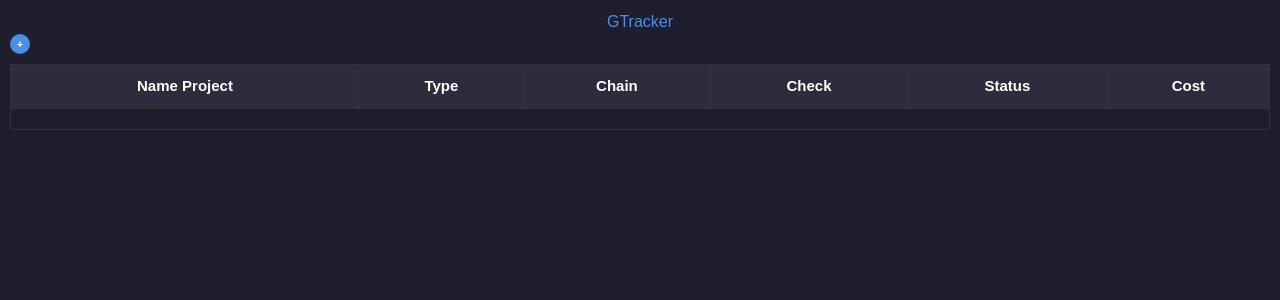
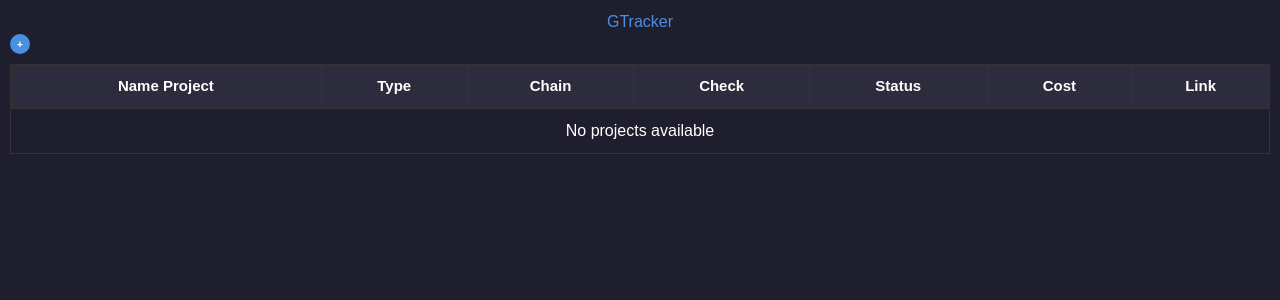
Before and after one commit to gardea22/GTracker, a Next.js app: page / in a window 1280 px wide. Shown: the top 300 px of the page. Built offline with nearby package versions, Linux system fonts and the light colour scheme.

Commit message:
Update page.tsx

```diff
--- a/app/page.tsx
+++ b/app/page.tsx
@@ -8,6 +8,7 @@ type Project = {
   chain: string;
   status: string;
   cost: number;
+  link: string | null; // Menambahkan field link
 };
 
 const Dashboard = () => {
@@ -20,12 +21,13 @@ const Dashboard = () => {
     chain: '',
     status: '',
     cost: 0,
+    link: '', // Menambahkan link pada formData
   });
 
   const handleSubmit = (e: React.FormEvent) => {
     e.preventDefault();
     setProjectList([...projectList, formData]);
-    setFormData({ name: '', type: '', chain: '', status: '', cost: 0 });
+    setFormData({ name: '', type: '', chain: '', status: '', cost: 0, link: '' });
     setShowModal(false);
   };
 
@@ -41,11 +43,11 @@ const Dashboard = () => {
     <div style={{ fontFamily: 'Arial, sans-serif', padding: '10px', backgroundColor: '#1e1e2f', minHeight: '100vh', color: 'white' }}>
       <h1 style={{ textAlign: 'center', color: '#4A90E2' }}>GTracker</h1>
 
-        <div style={{ display: 'flex', justifyContent: 'flex-start', marginBottom: '10px' }}>
-          <button onClick={() => setShowModal(true)} style={circleButtonStyle}>
-              +
-          </button>
-        </div>
+      <div style={{ display: 'flex', justifyContent: 'flex-start', marginBottom: '10px' }}>
+        <button onClick={() => setShowModal(true)} style={circleButtonStyle}>
+          +
+        </button>
+      </div>
 
       <table style={{ width: '100%', borderCollapse: 'collapse', marginTop: '10px' }}>
         <thead>
@@ -56,16 +58,16 @@ const Dashboard = () => {
             <th style={thStyle}>Check</th>
             <th style={thStyle}>Status</th>
             <th style={thStyle}>Cost</th>
+            <th style={thStyle}>Link</th> {/* Kolom Link baru */}
           </tr>
         </thead>
         <tbody>
           {projectList.length === 0 ? (
             <tr>
-              <td colSpan={6} style={{ ...tdStyle, textAlign: 'center' }}>
+              <td colSpan={7} style={{ ...tdStyle, textAlign: 'center' }}>
+                No projects available
               </td>
             </tr>
-
-
           ) : (
             projectList.map((project, index) => (
               <tr key={index}>
@@ -75,6 +77,13 @@ const Dashboard = () => {
                 <td style={tdStyle}>✔️</td>
                 <td style={tdStyle}>{project.status}</td>
                 <td style={tdStyle}>${project.cost}</td>
+                <td style={tdStyle}>
+                  {project.link && (
+                    <a href={project.link} target="_blank" rel="noopener noreferrer">
+                      <div style={twitterIconStyle}></div> {/* Menampilkan ikon Twitter */}
+                    </a>
+                  )}
+                </td>
               </tr>
             ))
           )}
@@ -92,6 +101,7 @@ const Dashboard = () => {
               <input name="chain" type="text" placeholder="Chain" required style={inputStyle} value={formData.chain} onChange={handleChange} />
               <input name="status" type="text" placeholder="Status" required style={inputStyle} value={formData.status} onChange={handleChange} />
               <input name="cost" type="number" placeholder="Cost" required style={inputStyle} value={formData.cost} onChange={handleChange} />
+              <input name="link" type="text" placeholder="Project Link" style={inputStyle} value={formData.link} onChange={handleChange} /> {/* Input untuk link */}
               <div style={{ marginTop: '10px', textAlign: 'center' }}>
                 <button type="submit" style={submitStyle}>Simpan</button>
                 <button onClick={() => setShowModal(false)} style={cancelStyle}>Batal</button>
@@ -185,6 +195,16 @@ const circleButtonStyle: React.CSSProperties = {
   justifyContent: 'center',
 };
 
-
+const twitterIconStyle: React.CSSProperties = {
+  width: '20px',
+  height: '20px',
+  borderRadius: '50%',
+  backgroundColor: '#1DA1F2', // Warna biru Twitter
+  display: 'flex',
+  alignItems: 'center',
+  justifyContent: 'center',
+  color: 'white',
+  fontSize: '14px',
+};
 
 export default Dashboard;
```
